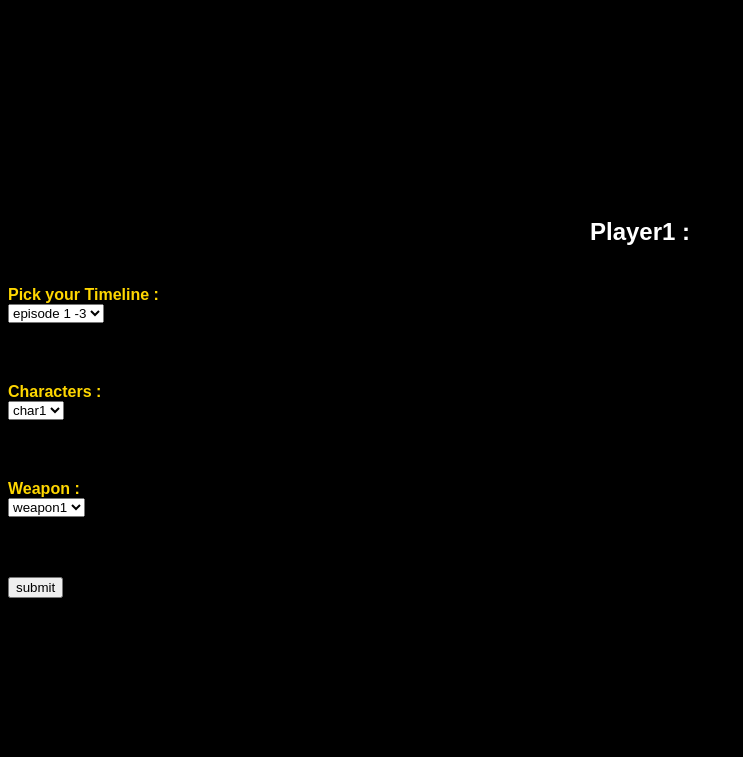
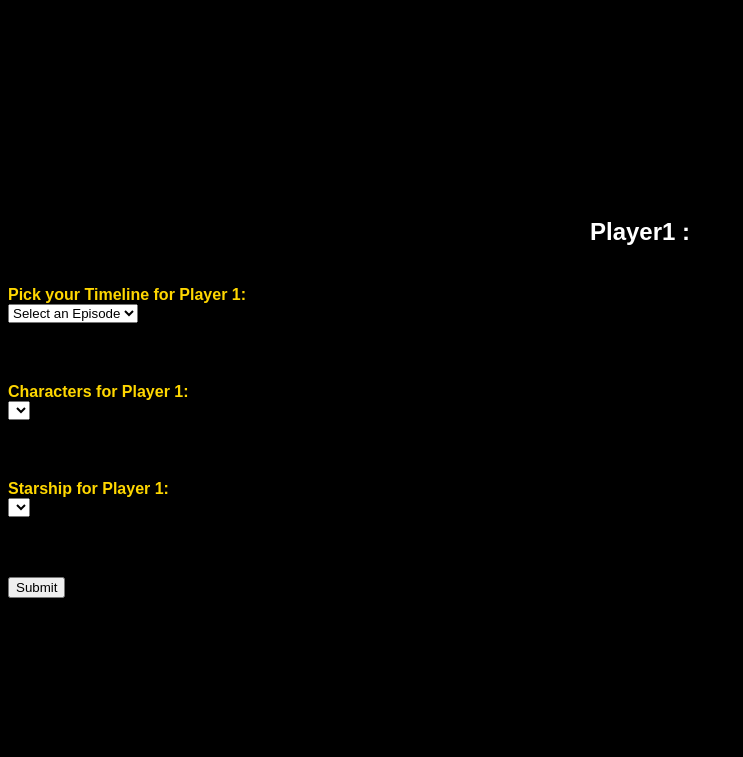
Before and after one commit to UCCS-CS4300-5300/group4-fall2023, a Django app: page /player1/ in a window 1280 px wide. Shown: the top 757 px of the page, without its empty margins (0-743 px from the left). Run offline with Django 3.2, Linux system fonts and the light colour scheme; lists and menus that the app fills with data are empty.

Commit message:
before superuser

```diff
--- a/myproject/Starwars/templates/player1.html
+++ b/myproject/Starwars/templates/player1.html
@@ -1,50 +1,44 @@
 {% load static %}
 <!DOCTYPE html>
-
 <html>
 
 <head>
   <meta charset="utf-8">
   <meta http-equiv="X-UA-Compatible" content="IE=edge">
   <title>player1</title>
-	<meta name="description" content="">
   <meta name="viewport" content="width=device-width, initial-scale=1">
-	<link rel="stylesheet" type="text/css" href="{% static 'Starwars/styles.css' %}">
-
+  <link rel="stylesheet" href="{% static 'Starwars/styles.css' %}">
+  <script src="https://code.jquery.com/jquery-3.6.0.min.js"></script>
 </head>
 
 <body>
-
-	<h2>Player1 : </h2>
+  <h2>Player1 :</h2>
   <form id="myform" method="post">
-		<label for="episode">Pick your Timeline : </label>
-		<select name="episode" id="episode">
-      <option value="episode1">episode 1 -3</option>
-      <option value="episode2">episode 4-7</option>
-      <option value="episode3">episode 7-9</option>
-
+    <!-- Timeline Dropdowns -->
+    <label for="timeline1">Pick your Timeline for Player 1:</label>
+    <select class="dropdown" id="timeline1" name="timeline">
+      <option value="" disabled selected>Select an Episode</option>
+      <option value="4">Episode 1</option>
+      <option value="5">Episode 2</option>
+      <option value="6">Episode 3</option>
+      <option value="1">Episode 4</option>
+      <option value="2">Episode 5</option>
+      <option value="3">Episode 6</option>
     </select>
     <br><br>
-		<label for="charcter">Characters : </label>
-		<select name="charcter" id="charcter">
-      <!-- Options will be dynamically loaded here  -->
-			<option value="char1">char1</option>
-			<option value="char2">char2</option>
-			<option value="char3">char3</option>
 
-		</select>
+    <!-- Character (Champion) Dropdowns -->
+    <label for="champion1">Characters for Player 1:</label>
+    <select id="champion1" name="character"></select>
     <br><br>
-		<label for="weapon">Weapon : </label>
-		<select name="weapon" id="weapon">
-			<option value="weapon1">weapon1</option>
-			<option value="weapon2">weapon2</option>
-			<option value="weapon3">weapon3</option>
 
-		</select>
+    <!-- Starship Dropdowns -->
+    <label for="starship1">Starship for Player 1:</label>
+    <select id="starship1" name="starship"></select>
     <br><br>
-		<input type="submit" value="submit" />
+
+    <input type="submit" value="Submit" />
   </form>
-
 
   <script>
     // Wrap your code in a function
@@ -67,7 +61,97 @@
     });
   </script>
 
-	<!-- <script src="myproject/Starwars/templates/validation.js" async defer></script> -->
+  <script>
+    // JavaScript to handle dynamic loading of characters based on timeline
+    function loadCharacters(team) {
+      var timeline = $('#timeline' + team).val(); // Get the selected timeline value
+      // Only proceed if timeline has a value
+      if (timeline) {
+        $.ajax({
+          url: '/load-characters/',
+          data: {
+            'episode_id': timeline // sending individual episode ID
+          },
+          success: function (data) {
+            var championSelect = $('#champion' + team);
+            championSelect.empty(); // Clear the current options
+            championSelect.append($('<option>', {
+              value: "",
+              text: "Select a Champion",
+              disabled: true,
+              selected: true
+            }));
+            $.each(data, function (index, character) {
+              championSelect.append($('<option>', {
+                value: character.id, // Use the character ID as the value
+                text: character.name // Use the character name for the option text
+              }));
+            });
+            championSelect.trigger('change'); // Manually trigger change event after loading characters
+          },
+          error: function (error) {
+            console.error('Error loading characters:', error);
+          }
+        });
+      }
+    }
+
+    // Event listeners for when the timeline dropdowns change
+    $('#timeline1').change(function () {
+      loadCharacters('1');
+    });
+
+    $('#timeline2').change(function () {
+      loadCharacters('2');
+    });
+
+    // Function to load starships for a given character
+    function loadStarships(characterSelect, starshipSelect) {
+      var characterId = $(characterSelect).val(); // Get the selected character ID
+      if (characterId) { // Ensure there is a character selected
+        $.ajax({
+          url: '/load-starships/', // URL to your Django view that returns starships for a character
+          data: {
+            'character_id': characterId
+          },
+          success: function (starships) {
+            $(starshipSelect).empty(); // Clear the current options
+            $(starshipSelect).append($('<option>', {
+              value: "",
+              text: "Select a Starship",
+              disabled: true,
+              selected: true
+            }));
+            $.each(starships, function (index, starship) {
+              $(starshipSelect).append($('<option>', {
+                value: starship.id,
+                text: starship.name
+              }));
+            });
+          },
+          error: function (error) {
+            console.error('Error loading starships:', error);
+          }
+        });
+      }
+    }
+
+    // Event listener for when a character is selected
+    $('#champion1').change(function () {
+      loadStarships('#champion1', '#starship1');
+    });
+
+    $('#champion2').change(function () {
+      loadStarships('#champion2', '#starship2');
+    });
+
+    // No initial trigger to load characters and starships on document ready
+    // This is to prevent AJAX calls without an episode selected
+    // $(document).ready(function() {
+    //   $('#timeline1').change();
+    //   $('#timeline2').change();
+    // });
+  </script>
 
 
 </body>
--- a/myproject/Starwars/templates/player2.html
+++ b/myproject/Starwars/templates/player2.html
@@ -4,12 +4,13 @@
 <html>
 
 <head>
-	<meta charset="utf-8">
+  <meta charset="UTF-8">
 	<meta http-equiv="X-UA-Compatible" content="IE=edge">
 	<title>player2</title>
 	<meta name="description" content="">
 	<meta name="viewport" content="width=device-width, initial-scale=1">
 	<link rel="stylesheet" type="text/css" href="{% static 'Starwars/styles.css' %}">
+  <script src="https://code.jquery.com/jquery-3.6.0.min.js"></script>
 
 </head>
 
--- a/myproject/Starwars/views.py
+++ b/myproject/Starwars/views.py
@@ -7,13 +7,18 @@ from .forms import StarWarsForm
 import urllib.request
 import json
 from django.core.exceptions import ObjectDoesNotExist
+import os
 
 
-TIMELINE_TO_FILM_IDS = {
-    '1': [1, 2, 3],  # Episode 1-3
-    '4': [4, 5, 6],  # Episode 4-6
-    '7': [7, 8, 9]   # Episode 7-9
-}
+def load_json_data(file_name):
+  base_dir = os.path.dirname(os.path.dirname(os.path.abspath(__file__)))
+  json_file_path = os.path.join(base_dir, file_name)
+  with open(json_file_path, 'r', encoding='utf-8') as file:
+      return json.load(file)
+
+# Load the JSON data at the start of the application
+starwars_data = load_json_data('starwars_data.json')
+
 
 # Create your views here.
 class HomeView(View):
@@ -27,29 +32,35 @@ class LoginView(View):
   def get(self, request):
     return render(request, "login.html")
 
+
 class StartView(View):
-	def get(self, request):
-		return render(request, "start.html")
+
+  def get(self, request):
+    return render(request, "start.html")
+
 
 class Player1View(View):
 
-	def get(self, request):
-		return render(request, "player1.html")
+  def get(self, request):
+    return render(request, "player1.html")
+
 
 class Player2View(View):
 
-	def get(self, request):
-		return render(request, "player2.html")
+  def get(self, request):
+    return render(request, "player2.html")
+
 
 class BattleView(View):
 
-	def get(self, request):
-		return render(request, "battle.html")
+  def get(self, request):
+    return render(request, "battle.html")
+
 
 class SelectPlayer2View(View):
 
-	def get(self, request):
-		return render(request, "selectPlayer2.html")
+  def get(self, request):
+    return render(request, "selectPlayer2.html")
 
 
 class SignupView(View):
@@ -57,10 +68,11 @@ class SignupView(View):
   def get(self, request):
     return render(request, "signup.html")
 
+
 class SelectionView(View):
 
-	def get(self, request):
-		return render(request, "selection.html")
+  def get(self, request):
+    return render(request, "selection.html")
 
 
 class ProfileView(View):
@@ -68,93 +80,90 @@ class ProfileView(View):
   def get(self, request):
     return render(request, "profile.html")
 
+
 class GameplayView(TemplateView):
   template_name = "gameplay.html"
 
   def get_context_data(self, **kwargs):
-      context = super().get_context_data(**kwargs)
-      context['form'] = StarWarsForm()  # Add the form to the context
-      return context
+    context = super().get_context_data(**kwargs)
+    context['form'] = StarWarsForm()  # Add the form to the context
+    return context
+
 
 class EndscreenView(View):
+
   def get(self, request, battle_id):
-      battle = Battle.objects.get(id=battle_id)
-      characters = Character.objects.filter(
-          episode_from__lte=battle.episode_to,
-          episode_to__gte=battle.episode_from
-      )
-      context = {
-          'win_status': 'You Win' if battle.won else 'You Lose',
-          'battle_details': battle.details,
-          'characters': characters
-      }
-      return render(request, 'endscreen.html', context)
+    battle = Battle.objects.get(id=battle_id)
+    characters = Character.objects.filter(episode_from__lte=battle.episode_to,
+                                          episode_to__gte=battle.episode_from)
+    context = {
+        'win_status': 'You Win' if battle.won else 'You Lose',
+        'battle_details': battle.details,
+        'characters': characters
+    }
+    return render(request, 'endscreen.html', context)
+
 
 def get_character_name(character_url):
   with urllib.request.urlopen(character_url) as response:
-      character_data = json.loads(response.read().decode())
-      return character_data['name']
+    character_data = json.loads(response.read().decode())
+    return character_data['name']
+
 
 def load_characters(request):
   episode_id = request.GET.get('episode_id')
-  url = f'https://swapi.dev/api/films/{episode_id}/'
+
+  if not episode_id:  # Check if episode_id is not empty
+    return JsonResponse(
+        [], safe=False)  # Return an empty list or handle as appropriate
 
   try:
-      with urllib.request.urlopen(url) as response:
-          data = json.loads(response.read().decode())
-          characters_urls = data.get('characters', [])
-          characters = []
-          for character_url in characters_urls:
-              character_name = get_character_name(character_url)
-              characters.append({'name': character_name, 'url': character_url})
-          return JsonResponse(characters, safe=False)
-  except urllib.error.HTTPError as e:
-      # Log error
-      print(f'HTTPError: {e.code} for film ID: {episode_id}')
-      return JsonResponse({'error': 'The requested resource was not found.'}, status=404)
+    characters = Character.objects.filter(episodes__id=episode_id)
+    characters_data = [{
+        'name': character.name,
+        'id': character.id
+    } for character in characters]
+    return JsonResponse(characters_data, safe=False)
   except Exception as e:
-      # Log any other exceptions
-      print(f'An error occurred: {e}')
-      return JsonResponse({'error': 'An unexpected error occurred.'}, status=500)
+    print(f'An error occurred: {e}')
+    return JsonResponse({'error': 'An unexpected error occurred.'}, status=500)
+
 
 def load_starships(request):
-    character_id = request.GET.get('character_id')
-    url = f'https://swapi.dev/api/people/{character_id}/'
+  character_id = request.GET.get('character_id')
 
-    try:
-        with urllib.request.urlopen(url) as response:
-            character_data = json.loads(response.read().decode())
-            starship_urls = character_data.get('starships', [])
-            starships = []
-            for starship_url in starship_urls:
-                with urllib.request.urlopen(starship_url) as response:
-                    starship_data = json.loads(response.read().decode())
-                    starships.append({
-                        'name': starship_data['name'],
-                        'model': starship_data['model']
-                    })
-            return JsonResponse(starships, safe=False)
-    except urllib.error.HTTPError as e:
-        print(f'HTTPError: {e.code} when fetching starships for character ID: {character_id}')
-        return JsonResponse({'error': 'Starship resource not found.'}, status=e.code)
-    except Exception as e:
-        print(f'An error occurred: {e}')
-        return JsonResponse({'error': 'An unexpected error occurred.'}, status=500)
+  try:
+    character = Character.objects.get(id=character_id)
+    starships = character.starships.all()
+    starships_data = [{
+        'name': starship.name,
+        'id': starship.id
+    } for starship in starships]
+    return JsonResponse(starships_data, safe=False)
+  except Character.DoesNotExist:
+    return JsonResponse({'error': 'Character not found.'}, status=404)
+  except Exception as e:
+    print(f'An error occurred: {e}')
+    return JsonResponse({'error': 'An unexpected error occurred.'}, status=500)
 
 
 def get_characters_from_episode(episode_id):
-    url = f'https://swapi.dev/api/films/{episode_id}/'
-    with urllib.request.urlopen(url) as response:
-        data = json.loads(response.read().decode())
-        characters = data.get('characters', [])
-        return characters
+  try:
+    episode = Episode.objects.get(id=episode_id)
+    characters = episode.characters.all()
+    return [character.name for character in characters]
+  except Episode.DoesNotExist:
+    return []
+
 
 def get_starships_for_character(character_id):
-    url = f'https://swapi.dev/api/people/{character_id}/'
-    with urllib.request.urlopen(url) as response:
-        data = json.loads(response.read().decode())
-        starships = data.get('starships', [])
-        return starships
+  try:
+    character = Character.objects.get(id=character_id)
+    starships = character.starships.all()
+    return [starship.name for starship in starships]
+  except Character.DoesNotExist:
+    return []
+
 
 def your_view(request):
   form = StarWarsForm()
--- a/myproject/myproject/settings.py
+++ b/myproject/myproject/settings.py
@@ -29,6 +29,7 @@ ALLOWED_HOSTS = [
     'group4-fall2023-ejesse--ejesse.repl.co',
     'group4-fall2023.khushalisam.repl.co',
     '127.0.0.1',
+    '10.22.0.183',
     'localhost',
     '0.0.0.0'
     '*',
```
Also changed, not shown: myproject/Starwars/models.py (+26 -10 lines), myproject/starwars_data.json (added, +53 -0 lines), myproject/Starwars/migrations/0002_auto_20231121_1732.py (added). Lines whose indentation alone changed are shown as unchanged.
